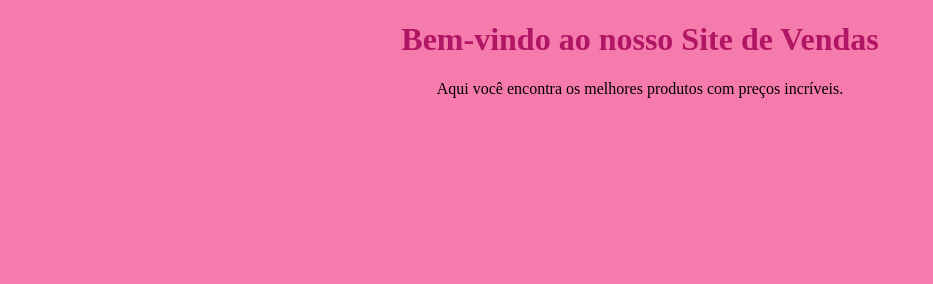
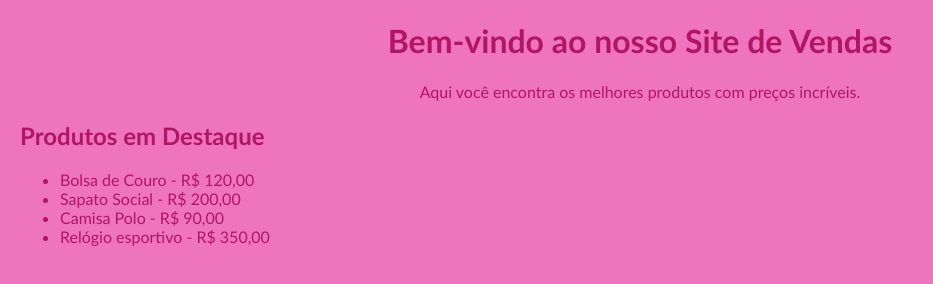
Before and after one commit to ClaraSerena/projeto_vendas, a plain HTML site: page index.html in a window 1280 px wide. Shown: the whole page, without its empty margins (0-933 px from the left). Drawn offline with Linux system fonts and the light colour scheme.

Commit message:
feat: editar fonte, tamanho e cores do texto do body ref#07

```diff
--- a/estilo.css
+++ b/estilo.css
@@ -11,3 +11,9 @@ p{
     font-size: 18px;
     text-align: center;
 }
+body{
+    font-family: 'Trebuchet MS', Arial, Helvetica, sans-serif;
+    background-color: #ee74bd;
+    color: #b11664;
+    margin: 20px;
+}
--- a/index.html
+++ b/index.html
@@ -9,5 +9,12 @@
 <body>
     <h1>Bem-vindo ao nosso Site de Vendas</h1>
     <p>Aqui você encontra os melhores produtos com preços incríveis.</p>
+    <h2>Produtos em Destaque</h2>
+    <ul>
+        <li>Bolsa de Couro - R$ 120,00</li>
+        <li>Sapato Social - R$ 200,00</li>
+        <li>Camisa Polo - R$ 90,00</li>
+        <li>Relógio esportivo - R$ 350,00</li>
+    </ul>
 </body>
 </html>
```
